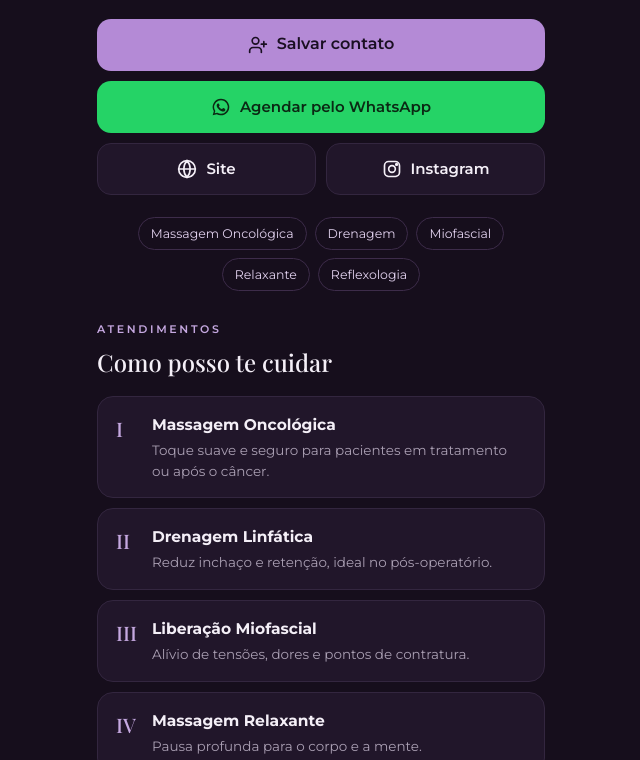
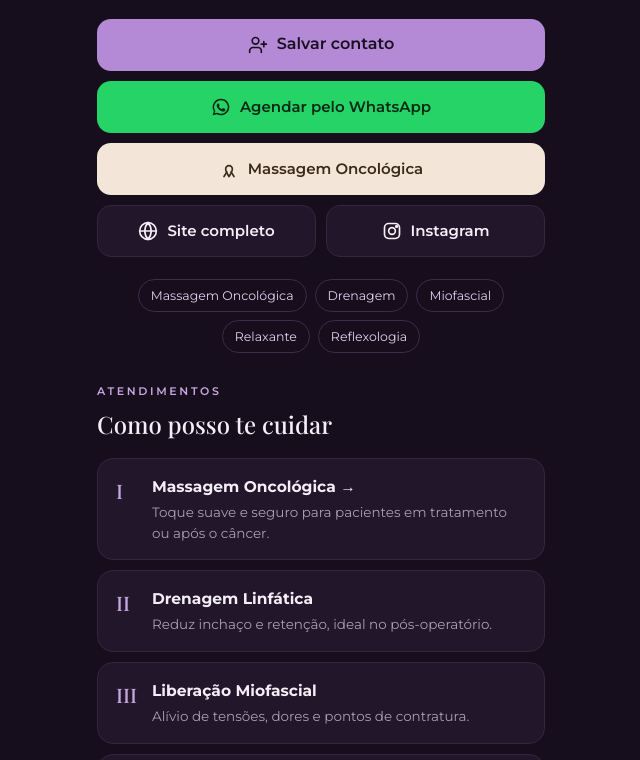
Before and after one commit to zebubit/massoterapeuta-evelyn, a plain HTML site: page card/index.html in a window 1280 px wide. Shown: the part 615-1375 px from the top of the page, without its empty margins (319-959 px from the left). Drawn offline with nearby package versions, Linux system fonts and the light colour scheme; a web font is replaced by a local one.

Commit message:
Card: botão direto da Massagem Oncológica (/massoonco) e Site completo
Co-Authored-By: Claude Opus 5.5 <noreply@anthropic.com>

```diff
--- a/card/index.html
+++ b/card/index.html
@@ -36,6 +36,7 @@ h1 em{color:var(--gold2)}
 .btn:focus-visible,.sites a:focus-visible,.row a:focus-visible{outline:2px solid var(--gold2);outline-offset:2px}
 .btn svg{width:20px;height:20px;flex:none}
 .btn.main{grid-column:1/-1;background:var(--gold);color:#1a0f22;border:0;font-size:16px}
+.btn.onco{grid-column:1/-1;background:#f3e6d8;color:#3a2a1c;border:0}
 .btn.wa{grid-column:1/-1;background:#25D366;color:#0b2914;border:0}
 .chips{display:flex;flex-wrap:wrap;gap:8px;justify-content:center;margin-bottom:26px}
 .chips span{font-size:12.5px;border:1px solid #3d2c4a;color:#e2d2ef;border-radius:999px;padding:6px 12px}
@@ -79,9 +80,13 @@ footer a{color:var(--gold)}
         <svg viewBox="0 0 24 24" fill="currentColor" aria-hidden="true"><path d="M12 2a10 10 0 0 0-8.6 15.1L2 22l5-1.3A10 10 0 1 0 12 2zm0 18.2c-1.5 0-3-.4-4.3-1.2l-.3-.2-3 .8.8-2.9-.2-.3A8.2 8.2 0 1 1 12 20.2zm4.5-6.1c-.2-.1-1.5-.7-1.7-.8-.2-.1-.4-.1-.6.1l-.8 1c-.1.2-.3.2-.5.1a6.7 6.7 0 0 1-3.3-2.9c-.2-.4.2-.4.7-1.3.1-.2 0-.3 0-.4l-.8-1.8c-.2-.5-.4-.4-.6-.4h-.5a1 1 0 0 0-.7.3 3 3 0 0 0-.9 2.2c0 1.3.9 2.5 1 2.7.1.2 1.8 2.8 4.4 3.9 1.6.7 2.3.8 3.1.6.5-.1 1.5-.6 1.7-1.2.2-.6.2-1.1.2-1.2-.1-.1-.2-.2-.5-.3z"/></svg>
         Agendar pelo WhatsApp
       </a>
+      <a class="btn onco" href="https://evelynaguirre.com/massoonco" target="_blank" rel="noopener">
+        <svg viewBox="0 0 24 24" fill="none" stroke="currentColor" stroke-width="2" stroke-linecap="round" stroke-linejoin="round" aria-hidden="true"><path d="M12 21c-2-3-4-6-4-9a4 4 0 0 1 8 0c0 3-2 6-4 9z"/><path d="M9.5 15.5 6 21M14.5 15.5 18 21"/></svg>
+        Massagem Oncológica
+      </a>
       <a class="btn" href="https://evelynaguirre.com/" target="_blank" rel="noopener">
         <svg viewBox="0 0 24 24" fill="none" stroke="currentColor" stroke-width="2" stroke-linecap="round" stroke-linejoin="round" aria-hidden="true"><circle cx="12" cy="12" r="10"/><path d="M2 12h20M12 2a15 15 0 0 1 0 20M12 2a15 15 0 0 0 0 20"/></svg>
-        Site
+        Site completo
       </a>
       <a class="btn" href="https://instagram.com/massoterapeutaevelyn" target="_blank" rel="noopener">
         <svg viewBox="0 0 24 24" fill="none" stroke="currentColor" stroke-width="2" stroke-linecap="round" stroke-linejoin="round" aria-hidden="true"><rect x="3" y="3" width="18" height="18" rx="5"/><circle cx="12" cy="12" r="4"/><circle cx="17.5" cy="6.5" r="1" fill="currentColor"/></svg>
@@ -92,7 +97,7 @@ footer a{color:var(--gold)}
     <div class="chips"><span>Massagem Oncológica</span><span>Drenagem</span><span>Miofascial</span><span>Relaxante</span><span>Reflexologia</span></div>
 
     <h2><small>Atendimentos</small>Como posso te cuidar</h2>
-    <div class="svc"><i>I</i><div><h3>Massagem Oncológica</h3><p>Toque suave e seguro para pacientes em tratamento ou após o câncer.</p></div></div>
+    <a class="svc" href="https://evelynaguirre.com/massoonco" target="_blank" rel="noopener"><i>I</i><div><h3>Massagem Oncológica →</h3><p>Toque suave e seguro para pacientes em tratamento ou após o câncer.</p></div></a>
     <div class="svc"><i>II</i><div><h3>Drenagem Linfática</h3><p>Reduz inchaço e retenção, ideal no pós-operatório.</p></div></div>
     <div class="svc"><i>III</i><div><h3>Liberação Miofascial</h3><p>Alívio de tensões, dores e pontos de contratura.</p></div></div>
     <div class="svc"><i>IV</i><div><h3>Massagem Relaxante</h3><p>Pausa profunda para o corpo e a mente.</p></div></div>
```
